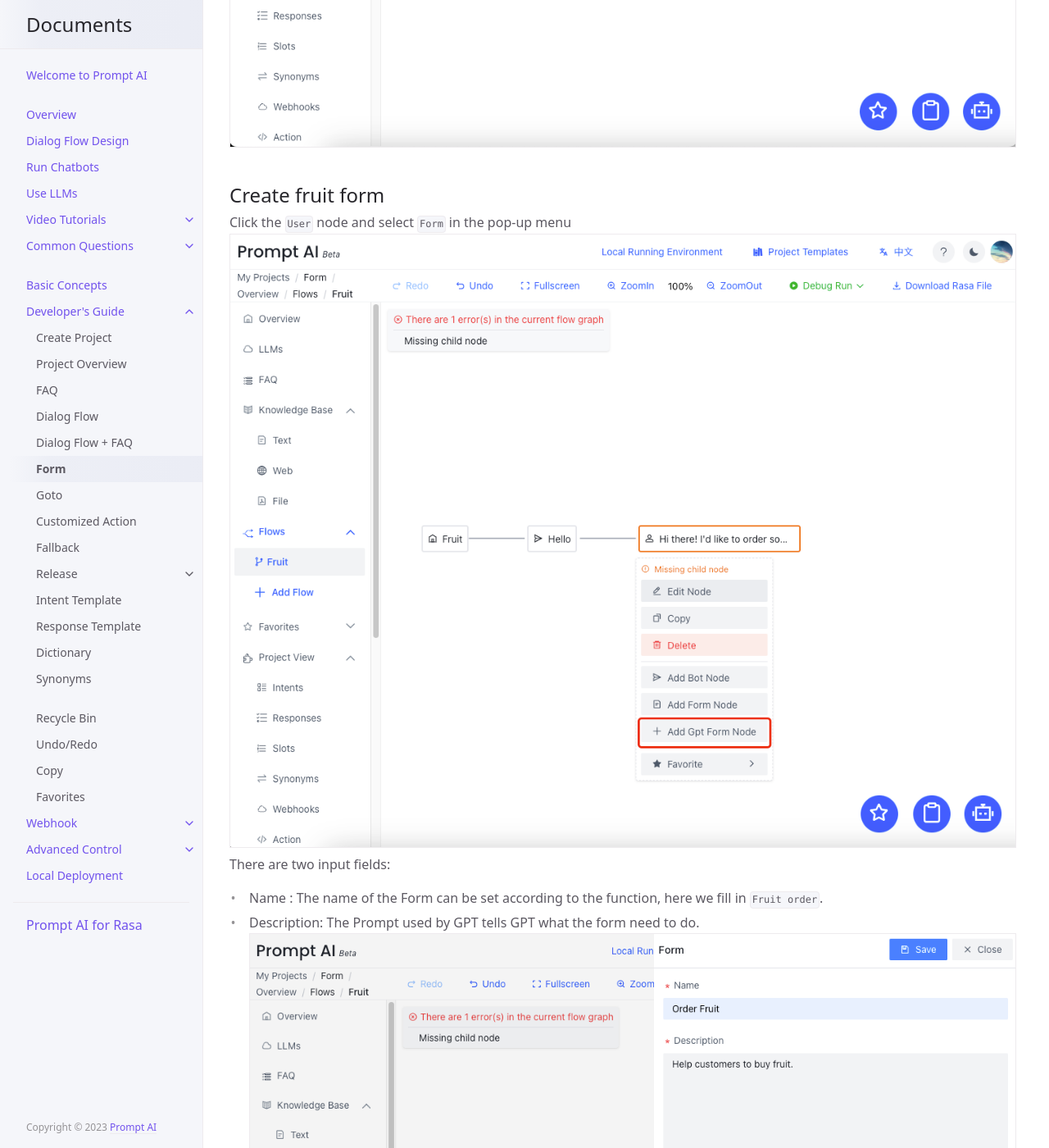
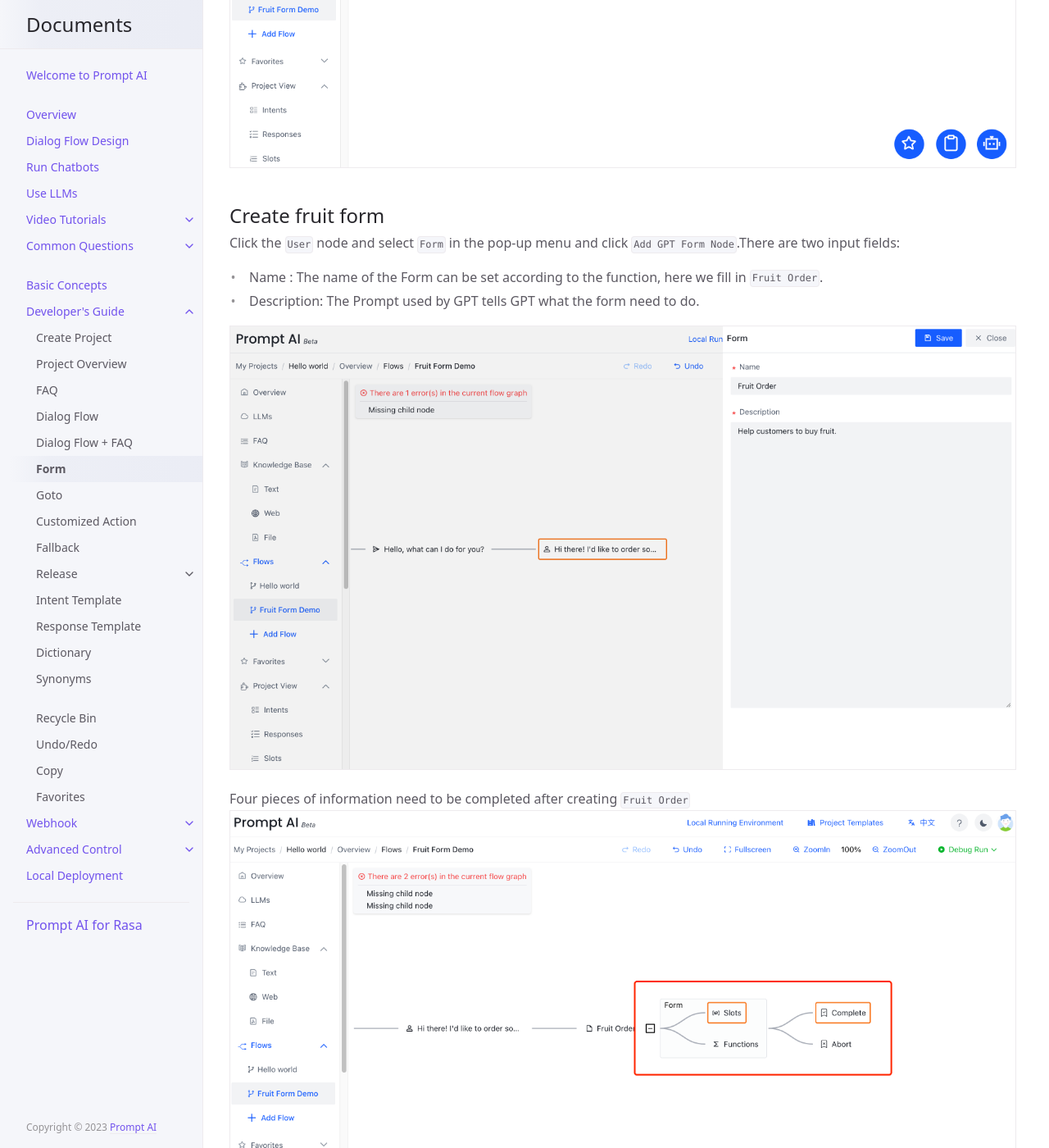
Before and after one commit to ws-cd/ws-cd.github.io, a Jekyll site: the page built from docs/tutorial/form.md, in a window 1280 px wide and 1400 px high, scrolled down 1763 px. Shown: the whole window at 82% size. Built offline with Jekyll 4.4.1, drawn with Linux system fonts in a browser that asks for light colours; some of the changed text lies outside the part shown.

Commit message:
review tutorial - form

```diff
--- a/docs/tutorial/form.md
+++ b/docs/tutorial/form.md
@@ -30,22 +30,21 @@ There are other similar scenarios that can be handled by Form:
 ## How to use Form?
 Next, we will introduce how to create the example of user-ordered fruit mentioned above.
 
-### Create `Fruit`Dialog flow
-![img.png](/assets/images/form_fruit_create_flow.jpg)
+### Create Fruit Dialog flow
+![form0.png](/assets/images/form0.png)
 
 Next, we create a `Bot` node to say hello and a `User` node to show the intent to buy fruit
-![img_1.png](/assets/images/tutorial/form/form_fruit_create_flow-1.png)
+![form1.png](/assets/images/form1.png)
 
 ## Create fruit form
-Click the `User` node and select `Form` in the pop-up menu
-![img.png](/assets/images/tutorial/form/form_fruit_create_flow-2.png)
-There are two input fields:
-- Name       : The name of the Form can be set according to the function, here we fill in `Fruit order`.
+Click the `User` node and select `Form` in the pop-up menu and click `Add GPT Form Node`.There are two input fields:
+- Name       : The name of the Form can be set according to the function, here we fill in `Fruit Order`.
 - Description: The Prompt used by GPT tells GPT what the form need to do.
-![img_3.png](/assets/images/tutorial/form/form_fruit_create_flow-3.png)
 
-Four pieces of information need to be completed after creating `Fruit order`
-![img_4.png](/assets/images/tutorial/form/form_fruit_create_flow-4.png)
+![form2.png](/assets/images/form2.png)
+
+Four pieces of information need to be completed after creating `Fruit Order`
+![form3.png](/assets/images/form3.png)
 
 |  Name        | Required | Desc                                                   |
 |--------------|----------|--------------------------------------------------------|
```
Also changed, not shown: other parts of docs/tutorial/form.md (+11 -9 lines), assets/images/form0.png (added), assets/images/form1.png (added), assets/images/form10.png (added), assets/images/form2.png (added), assets/images/form3.png (added), assets/images/form4.png (added), assets/images/form5.png (added), assets/images/form6.png (added), assets/images/form7.png (added), assets/images/form8.png (added), assets/images/form9.png (added).
